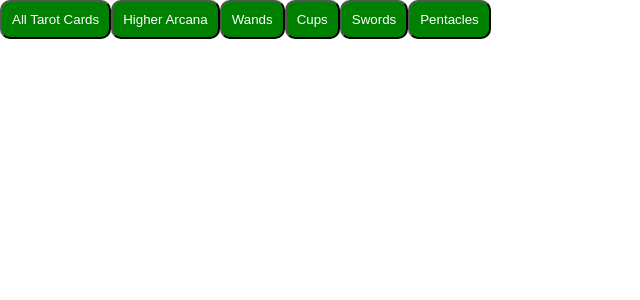
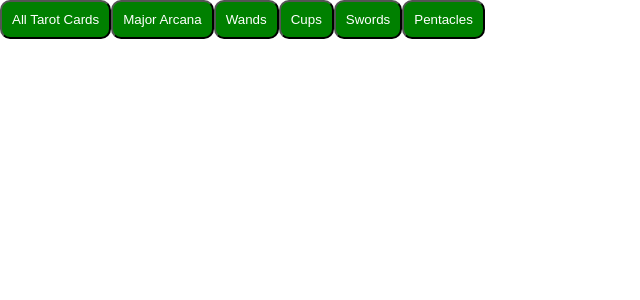
Before and after one commit to goodgullyjuju/jujuvibetarot, a React (Create React App) app: page /gallery in a window 1280 px wide. Shown: the top 300 px of the page, without its empty margins (0-640 px from the left). Built offline with nearby package versions, Linux system fonts and the light colour scheme; the HTML template or start-up script is replaced by a standard one.

Commit message:
update 'GalleryView'

```diff
--- a/src/GalleryView.js
+++ b/src/GalleryView.js
@@ -3,7 +3,7 @@ import TarotButton from './TarotButton';
 
 const categories = [
   { name: 'All Tarot Cards', filter: (card) => card.id <= 77 },
-  { name: 'Higher Arcana', filter: (card) => card.id <= 21 },
+  { name: 'Major Arcana', filter: (card) => card.id <= 21 }, // Changed "Higher Arcana" to "Major Arcana"
   { name: 'Wands', filter: (card) => card.id >= 22 && card.id <= 35 },
   { name: 'Cups', filter: (card) => card.id >= 36 && card.id <= 49 },
   { name: 'Swords', filter: (card) => card.id >= 50 && card.id <= 63 },
@@ -15,7 +15,7 @@ function GalleryView() {
   const [selectedCategory, setSelectedCategory] = useState('');
 
   useEffect(() => {
-    fetch(process.env.PUBLIC_URL + '/TarotCards.json')
+    fetch(`${process.env.PUBLIC_URL}/TarotCards.json`)
       .then((response) => response.json())
       .then(setCards)
       .catch(console.error);
@@ -34,7 +34,8 @@ function GalleryView() {
           <TarotButton title="Back" onClick={() => setSelectedCategory('')} />
           {filteredCards.map((card) => (
             <div key={card.id}>
-              <img src={`${process.env.PUBLIC_URL}/images/${card.imageName}.jpg`} alt={card.name} />
+              {/* Changed the file extension from .jpg to .png */}
+              <img src={`${process.env.PUBLIC_URL}/images/${card.imageName}.png`} alt={card.name} />
               <h3>{card.name}</h3>
               <p>{card.interpretations}</p>
             </div>
```
